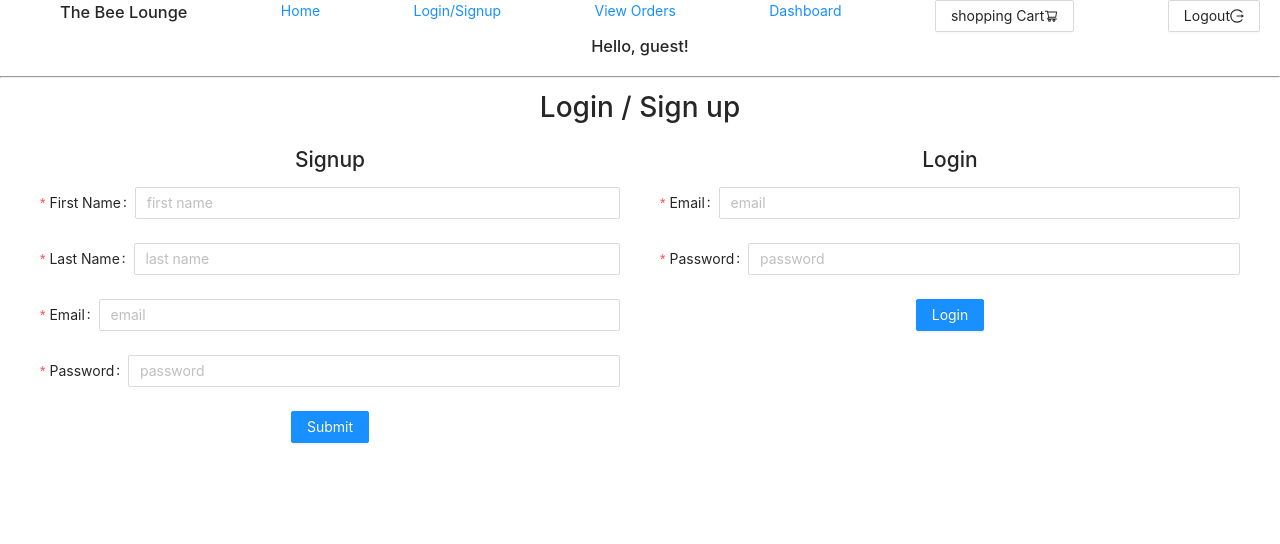
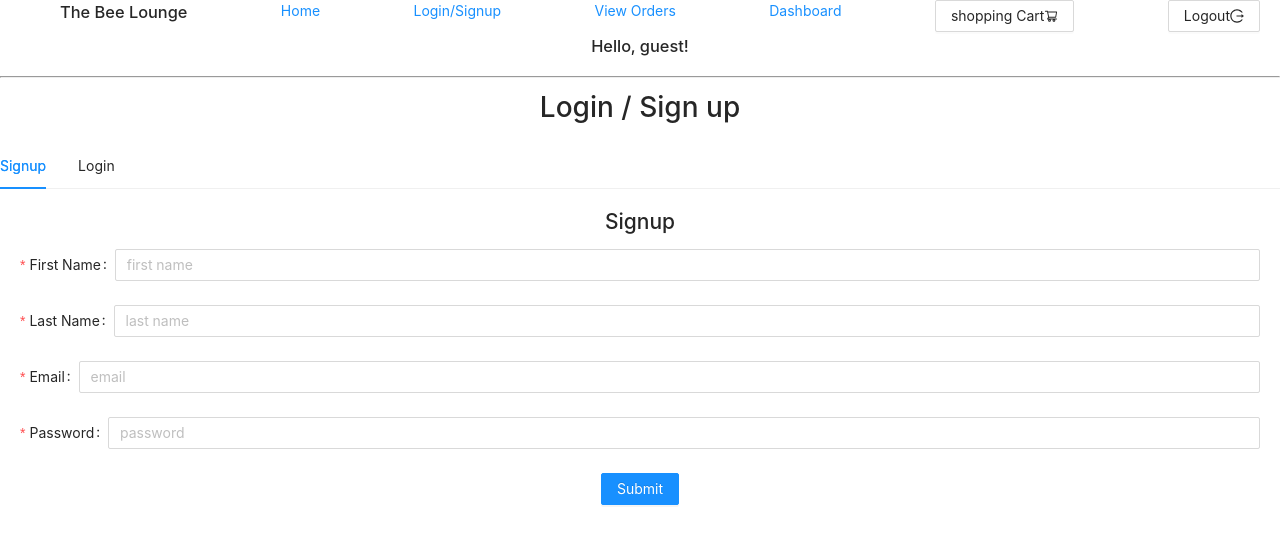
Before and after one commit to wtharden3/beeshop-client, a React (Create React App) app: page /login in a window 1280 px wide. Shown: the top 544 px of the page. Built offline with nearby package versions, Linux system fonts and the light colour scheme.

Commit message:
Auth styling

```diff
--- a/src/Components/Auth/Auth.tsx
+++ b/src/Components/Auth/Auth.tsx
@@ -1,7 +1,9 @@
 import { Component } from 'react';
 import Login from './Login';
 import Signup from './Signup';
-import { Row, Col } from 'antd';
+import { Row, Col, Tabs } from 'antd';
+
+const { TabPane } = Tabs;
 
 type AuthProps = {
   setToken: (data: string, name: string) => void;
@@ -26,17 +28,16 @@ class Auth extends Component<AuthProps, AuthState> {
       <div>
         <h1>Login / Sign up</h1>
         {/* <h2>{this.state.holder}</h2> */}
-        <Row
-          style={{ marginLeft: '20px', marginRight: '20px' }}
-          justify="space-around"
-        >
-          <Col xs={24} sm={12}>
+
+        <Tabs defaultActiveKey="1">
+          <TabPane tab="Signup" key="1">
             <Signup />
-          </Col>
-          <Col xs={24} sm={12}>
+          </TabPane>
+
+          <TabPane tab="Login" key="2">
             <Login setToken={this.props.setToken} /> {/* {...tokenProps}*/}
-          </Col>
-        </Row>
+          </TabPane>
+        </Tabs>
       </div>
     );
   }
```
